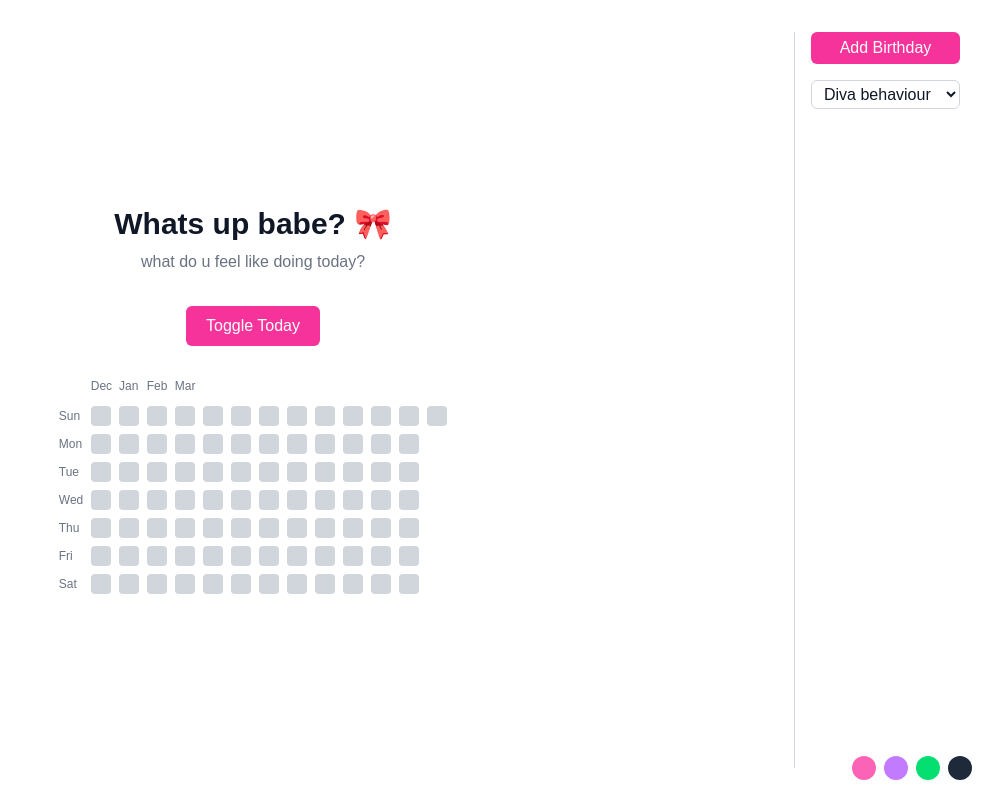
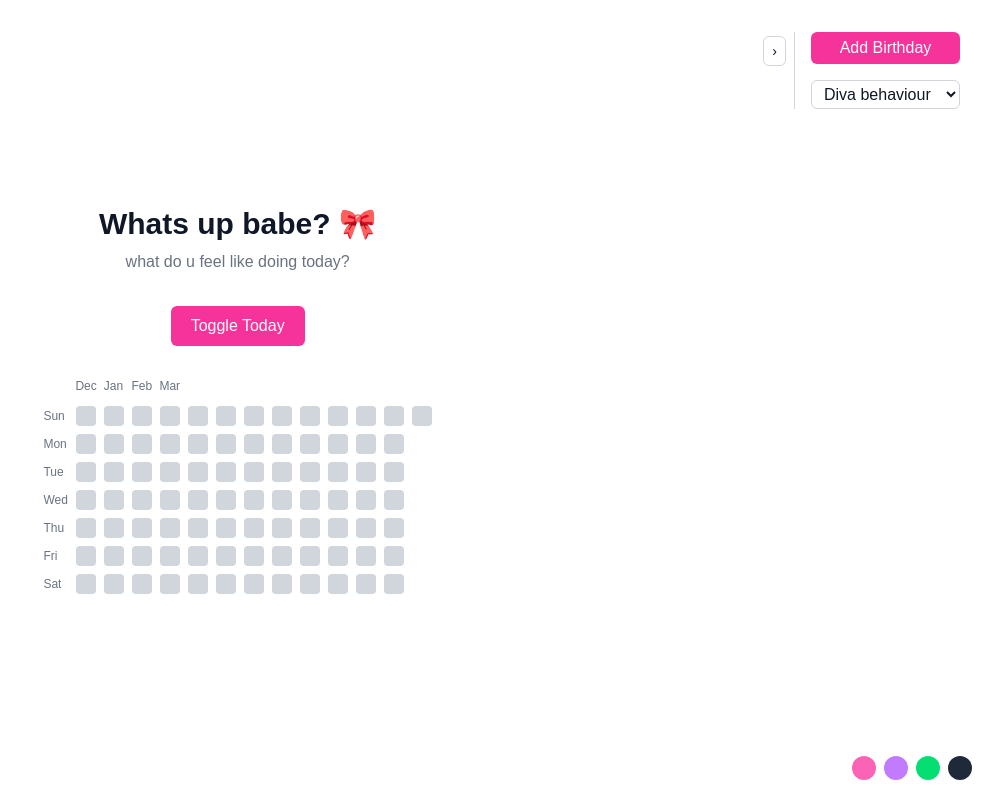
Before and after one commit to kajalsanwalll/my-dashboard, a Next.js app: page / in a window 1280 px wide. Shown: the whole page, without its empty margins (288-1280 px from the left). Built offline with nearby package versions, Linux system fonts and the light colour scheme.

Commit message:
sidebar bday added

```diff
--- a/app/components/Dashboard.tsx
+++ b/app/components/Dashboard.tsx
@@ -32,6 +32,9 @@ export default function Dashboard() {
   const [newBirthdayName, setNewBirthdayName] = useState("");
   const [newBirthdayDate, setNewBirthdayDate] = useState("");
   const [birthdayToday, setBirthdayToday] = useState<Birthday[]>([]);
+
+  // Sidebar collapse
+  const [sidebarOpen, setSidebarOpen] = useState(true);
 
   // Hydrate localStorage data
   useEffect(() => {
@@ -146,7 +149,19 @@ export default function Dashboard() {
       </main>
 
       {/* Sidebar */}
-      <aside className="flex-shrink-0 ml-8 border-l border-gray-300 pl-4 flex flex-col gap-4">
+      <aside className="flex-shrink-0 ml-8 flex flex-row items-start gap-2">
+        {/* Collapse/Expand toggle button */}
+        <button
+          onClick={() => setSidebarOpen((prev) => !prev)}
+          className="mt-1 px-2 py-1 rounded-md border border-gray-300 text-sm hover:bg-gray-100 transition"
+          title={sidebarOpen ? "Collapse sidebar" : "Expand sidebar"}
+        >
+          {sidebarOpen ? "›" : "‹"}
+        </button>
+
+        {/* Sidebar content */}
+        {sidebarOpen && (
+          <div className="border-l border-gray-300 pl-4 flex flex-col gap-4">
             {/* Add Birthday */}
             <button
               onClick={() => setShowBirthdayModal(true)}
@@ -168,6 +183,8 @@ export default function Dashboard() {
                 <option key={th.name} value={th.name}>{th.name}</option>
               ))}
             </select>
+          </div>
+        )}
       </aside>
 
       {/* Birthday Modal */}
```
Lines whose indentation alone changed are shown as unchanged.
